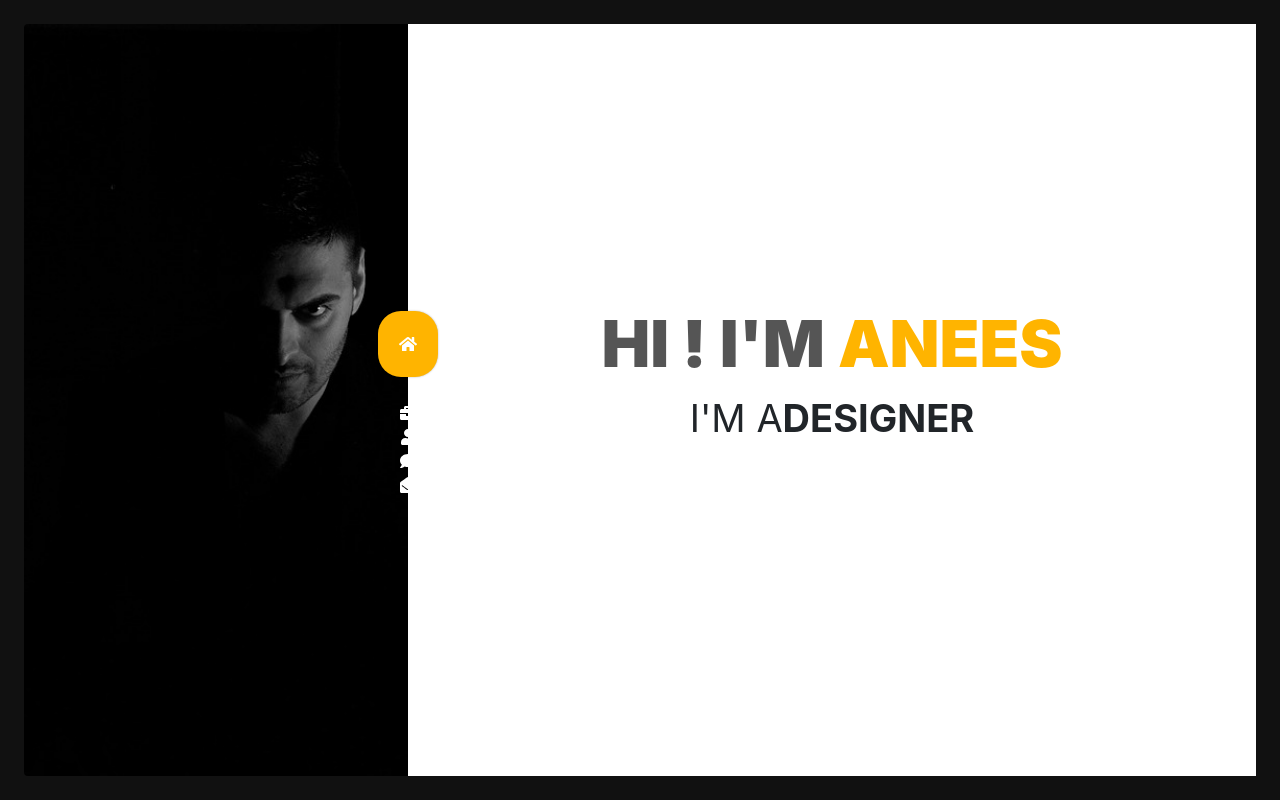
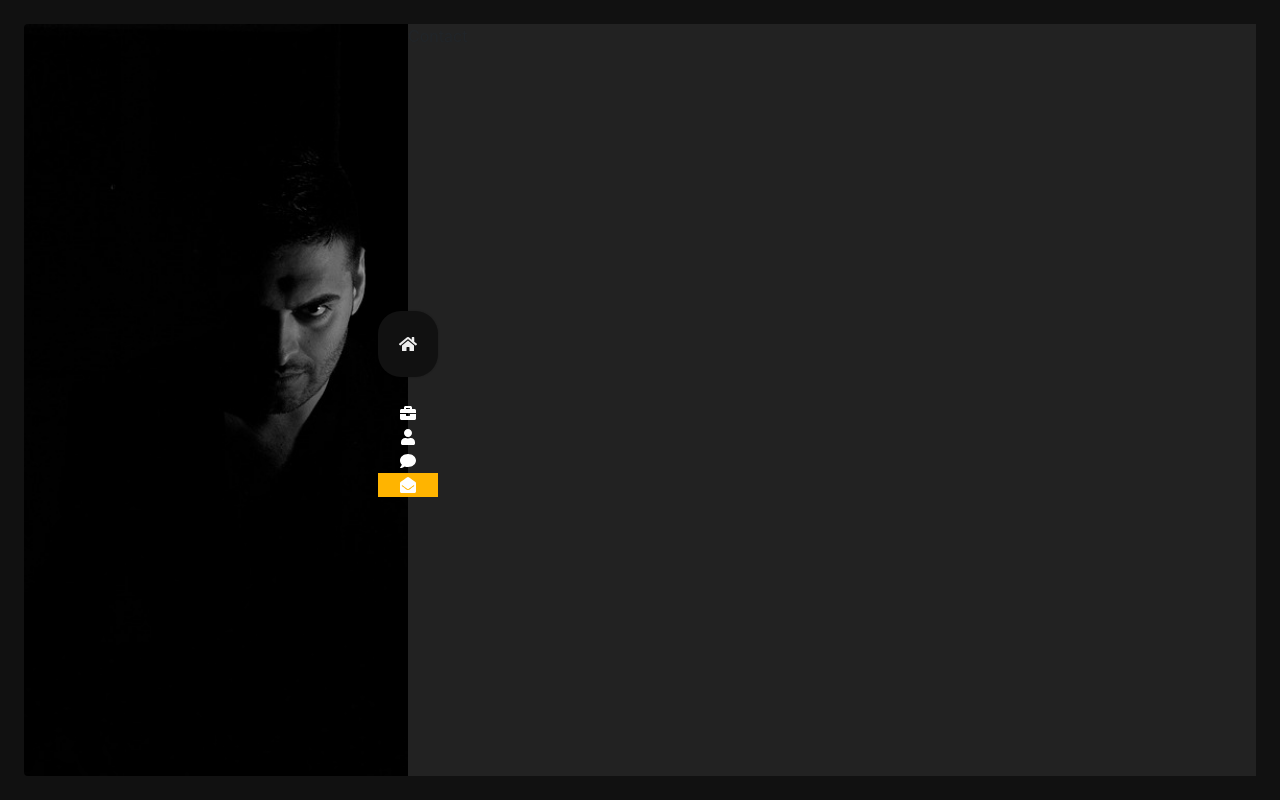
Before and after one commit to arehman849/aneesrahiman.com, a React (Create React App) app: page /#/Contact in a window 1280 px wide. Built offline with nearby package versions, Linux system fonts and the light colour scheme.

Commit message:
adding routes to website

```diff
--- a/package.json
+++ b/package.json
@@ -8,11 +8,13 @@
     "@fortawesome/react-fontawesome": "^0.1.4",
     "bootstrap": "^4.2.1",
     "fontawesome": "^5.6.3",
+    "hoist-non-react-statics": "^3.3.0",
     "jquery": "^3.3.1",
     "react": "^16.8.1",
     "react-addons-css-transition-group": "^15.6.2",
     "react-bootstrap": "^1.0.0-beta.5",
     "react-dom": "^16.8.1",
+    "react-router-dom": "^4.3.1",
     "react-scripts": "2.1.4"
   },
   "scripts": {
--- a/public/index.html
+++ b/public/index.html
@@ -24,7 +24,7 @@
     -->
     <title>Anees Ur Rahiman</title>
   </head>
-  <body style="background-color: #111;">
+  <body style="background-color: #111;" class="dark loaded">
     <noscript>You need to enable JavaScript to run this app.</noscript>
     <div id="root"></div>
     <!--
--- a/src/App.js
+++ b/src/App.js
@@ -1,4 +1,5 @@
 import React, { Component } from 'react';
+import { HashRouter } from "react-router-dom";
 import { } from "react-bootstrap";
 import "./Css/materialize.min.css";
 import Header from "./Components/header";
@@ -9,7 +10,10 @@ class App extends Component {
     return (
       <React.Fragment>
         <Header className="d" id="header"/>
+        <HashRouter>
         <Main />
+        </HashRouter>
+
       </React.Fragment>
     );
   }
--- /dev/null
+++ b/src/Components/about.jsx
@@ -0,0 +1,12 @@
+import React, { Component } from "react";
+import "../Css/styles.css";
+import "../Css/yellow.css";
+
+
+class About extends Component {
+    render () {
+        return <section id="About" className="active">About</section>
+    }
+}
+
+export default About;
--- /dev/null
+++ b/src/Components/blog.jsx
@@ -0,0 +1,12 @@
+import React, { Component } from "react";
+import "../Css/styles.css";
+import "../Css/yellow.css";
+
+
+class Blog extends Component {
+    render () {
+        return <section id="Blog" className="active">Blog</section>
+    }
+}
+
+export default Blog;
--- /dev/null
+++ b/src/Components/contact.jsx
@@ -0,0 +1,12 @@
+import React, { Component } from "react";
+import "../Css/styles.css";
+import "../Css/yellow.css";
+
+
+class Contact extends Component {
+    render () {
+        return <section id="Contact" className="active">Contact</section>
+    }
+}
+
+export default Contact;
--- a/src/Components/home.jsx
+++ b/src/Components/home.jsx
@@ -1,6 +1,8 @@
 import React, { Component, createRef } from "react";
 import "../Css/styles.css";
 import "../Css/yellow.css";
+import './animateHeadline';
+import './../Css/animateHeadline.css';
 
 class Home extends Component {
     constructor(props) {
@@ -18,15 +20,15 @@ class Home extends Component {
     }
     render (){
         return (
-            <section id="home" className="active">
+            <section id="Home" className="active">
                 <div className="text-rotator-container">
                     <div className="slider-text slider-triangle">
                         <h1>
                             HI ! i'm
-                            <span> Anees</span>
+                            <span> Anees </span>
                         </h1>
                         <h2>
-                            I'm a
+                            I'm a &nbsp;
                             <span className="roles">
                                 <b>{this.state.role}</b>
                                 <span></span>
--- a/src/Components/mainPage.jsx
+++ b/src/Components/mainPage.jsx
@@ -1,13 +1,23 @@
 import React, { Component } from "react";
+import { Route } from "react-router-dom";
 import "../Css/styles.css";
 import "../Css/yellow.css";
 import Home from "./home";
+import Work from './work';
+import About from './about';
+import Blog from './blog';
+import Contact from './contact';
 
 class Main extends Component {
     render (){
     return (
         <main id="main" className="open">
-            <Home />
+            <Route exact path="/" component={Home}/>
+            <Route path="/Home" component={Home}/>
+            <Route path="/Work" component={Work}/>
+            <Route path="/About" component={About}/>
+            <Route path="/Blog" component={Blog}/>
+            <Route path="/Contact" component={Contact}/>
         </main>
     )
     }
--- a/src/Components/navLink.jsx
+++ b/src/Components/navLink.jsx
@@ -1,4 +1,5 @@
 import React, { Component } from "react";
+import { HashRouter, NavLink as NavigationLink} from "react-router-dom";
 import "../Css/styles.css";
 import "../Css/yellow.css";
 import FaIcon from "./icons";
@@ -7,10 +8,10 @@ import FaIcon from "./icons";
 const GenerateLink = (prop) => {
     return (
         <li onClick={()=>prop.onClickHandler(prop.value)} className={prop.liCls}>
-            <a id={"link-" + prop.value} href={"#" + prop.value}>
+            <NavigationLink id={"link-" + prop.value} to={prop.value}>
                 <FaIcon key={prop.value} value={prop.value} />
                 <span className="mobile-nav font-weight-700" >{prop.value}</span>
-            </a>
+            </NavigationLink>
             <span>
                 {prop.value}
             </span>
@@ -22,13 +23,14 @@ class NavLink extends Component {
     constructor() {
         super();
         this.state = {
-            activeLiId : 'Home'
+            activeLiId : ''
         }
     }
     setClass = (val) => {
         this.setState({activeLiId : val});
     }
     render() {
+
         let { props } = this;
         const { links } = props;
         const linkItems = links.map((link) => {
@@ -39,12 +41,18 @@ class NavLink extends Component {
         );
         return (
             <div>
-                <ul className="navigation" id="nav">
-                    {linkItems}
-                </ul>
+                <HashRouter>
+                    <ul className="navigation" id="nav">
+                        {linkItems}
+                    </ul>
+                </HashRouter>
+
             </div>
         );
 
+    }
+    componentDidMount() {
+        this.setClass(document.getElementsByTagName("section")[0].id);
     }
 }
 
--- /dev/null
+++ b/src/Components/work.jsx
@@ -0,0 +1,12 @@
+import React, { Component } from "react";
+import "../Css/styles.css";
+import "../Css/yellow.css";
+
+
+class Work extends Component {
+    render () {
+        return <section id="Work" className="active">Work</section>
+    }
+}
+
+export default Work;
--- a/src/Css/styles.css
+++ b/src/Css/styles.css
@@ -544,7 +544,7 @@ main#main {
   transform: translate3d(-100%,0,0);
   z-index: 0;
   opacity: 0;
-  background: #fff;
+  background: #222;
   -webkit-transition: opacity 0s ease .6s,-webkit-transform .6s ease .6s;
   transition: opacity 0s ease .6s,-webkit-transform .6s ease .6s;
   transition: transform .6s ease .6s,opacity 0s ease .6s;
```
Also changed, not shown: 1 other file (tests, documents, lock files or other folders).
